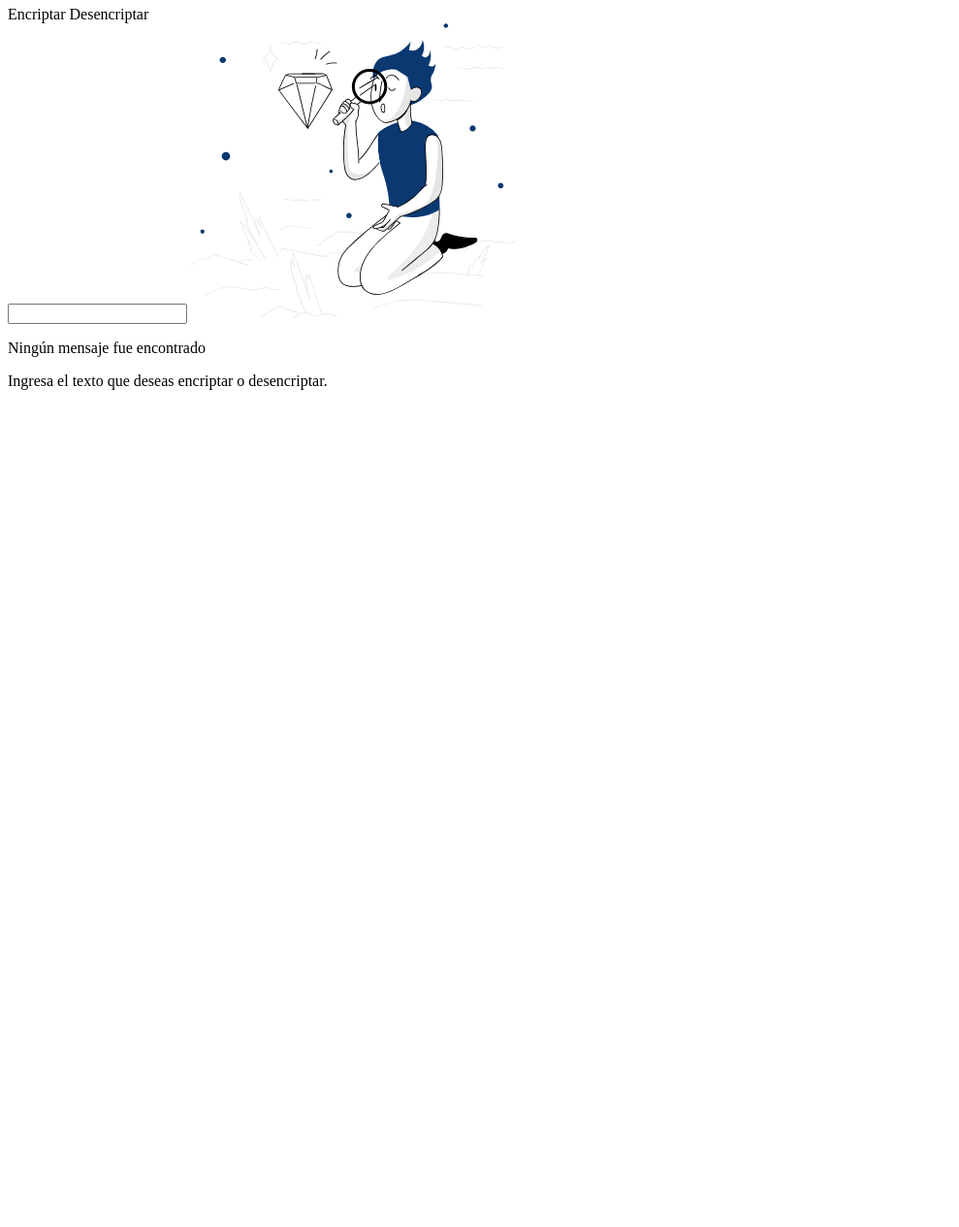
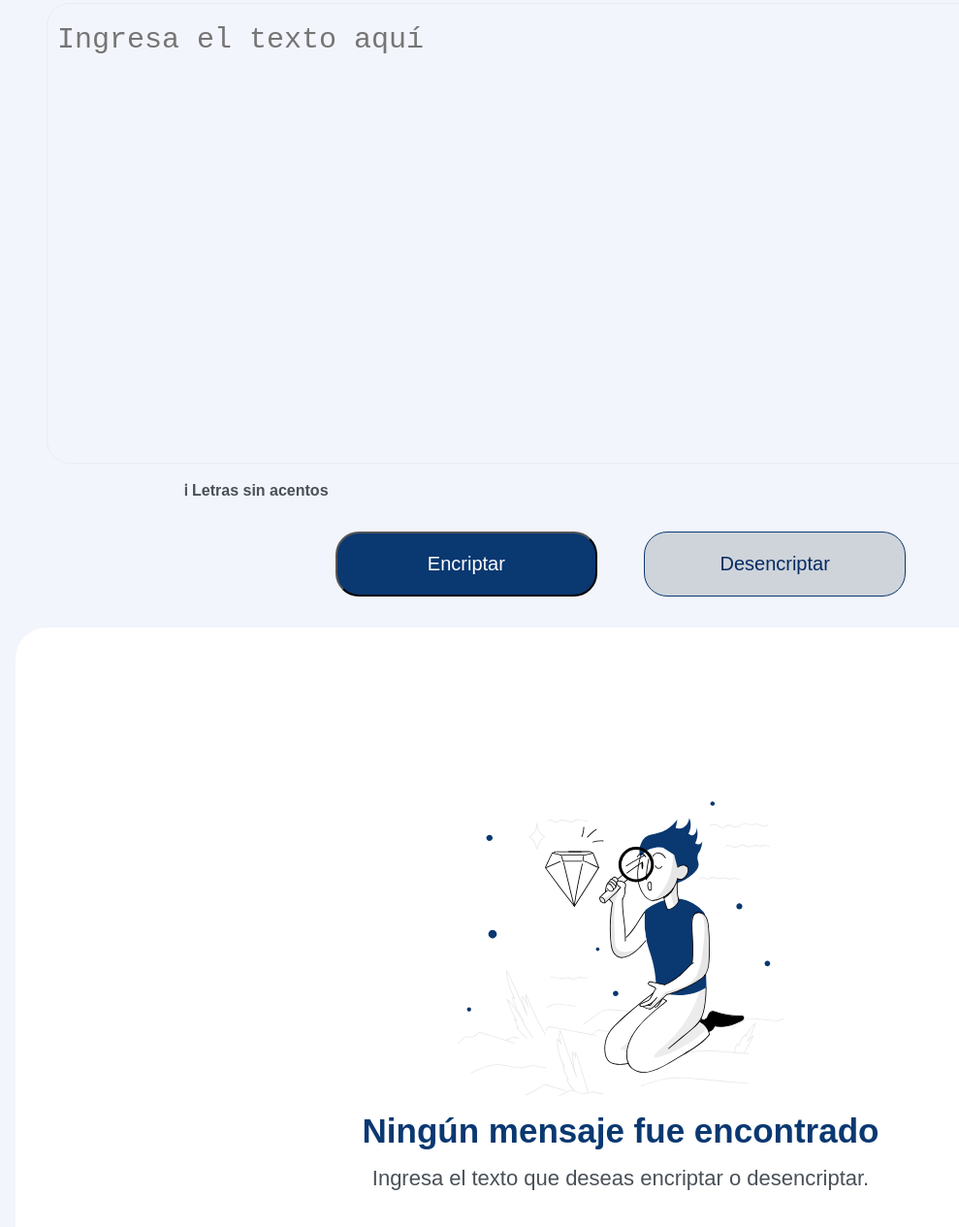
Before and after one commit to maxcasqui/cypher, a plain HTML site: page index.html in a window 1280 px wide. Shown: the part 129-1394 px from the top of the page at 97% size, without its empty margins (0-989 px from the left). Before the commit the page ends 800 px from the top, so only its background shows below. Drawn offline with Linux system fonts and the light colour scheme.

Commit message:
Add styles

```diff
--- a/css/main.css
+++ b/css/main.css
@@ -0,0 +1,219 @@
+:root{
+    --white: #fff;
+    --dark-blue-100: #609ED4;
+    --dark-blue-200: #356EA9;
+    --dark-blue-300: #0A3871;
+    --dark-blue-400: #072B61;
+    --dark-blue-500: #052051;
+
+    --light-blue-100: #F3F5FC;
+    --light-blue-200: #EFF1FA;
+    --light-blue-300: #E9ECF8;
+    --light-blue-400: #AAB2D5;
+    --light-blue-500: #757FB2;
+
+    --gray-blue-100: #CED4DA;
+    --gray-blue-200: #ADB5BD;
+    --gray-blue-300: #868E96;
+    --gray-blue-400: #495057;
+    --gray-blue-500: #343A40;
+}
+
+*{
+    padding: 0;
+    margin: 0;
+    box-sizing: border-box;
+}
+
+body{
+    background-color: var(--light-blue-100);
+    font-family: sans-serif;
+}
+
+.main-container{
+    padding: 16px;
+    display: flex;
+    flex-wrap: wrap;
+}
+
+.navigation{
+    margin-bottom: 32px;
+}
+
+.input-container{
+    height: 95vh;
+    padding: 32px;
+
+    flex-basis: 80%;
+    flex-grow: 1;
+    flex-shrink: 1;
+
+    display: flex;
+    flex-direction: column;
+}
+
+.input-container > textarea {
+    font-size: 30px;
+    padding: 20px 10px;
+    width: 100%;
+    height: 90%;
+    resize: none;
+    border-radius: 24px;
+    color: var(--dark-blue-300);
+    background-color: var(--light-blue-100);
+    border: 1px solid var(--light-blue-300);
+}
+
+.input-container > textarea:focus{
+    outline: none;
+}
+
+.options-container{
+    align-self: center;
+}
+
+.options-container > p{
+    margin: 16px 0;
+    font-size: 16px;
+    font-weight: bold;
+    color: var(--gray-blue-400);
+}
+
+.options-container > input{
+    margin: 0px 16px;
+    font-size: 20px;
+    width: 328px;
+    height: 67px;
+    border-radius: 24px;
+    cursor: pointer;
+}
+
+.btn-1{
+    background-color: var(--dark-blue-300);
+    color: var(--white);
+}
+
+.btn-2{
+    color: var(--dark-blue-400);
+    background-color: var(--gray-blue-100);
+    border: 1px solid var(--dark-blue-300);
+}
+
+.output-container{
+    height: 95vh;
+    padding: 32px;
+
+    flex-basis: 20%;
+    flex-grow: 1;
+    flex-shrink: 1;
+    background-color: var(--white);
+    border-radius: 32px;
+
+    display: flex;
+    flex-direction: column;
+    align-items: center;
+    justify-content: center;
+    gap: 16px;
+}
+
+.output-container > textarea {
+    width: 100%;
+    height: 100%;
+    font-size: 30px;
+    padding: 20px 25px;
+    border-radius: 16px;
+    color: var(--dark-blue-300);
+    resize: none;
+}
+
+.output-container > button {
+    font-size: 28px;
+    position: absolute;
+    width: 40px;
+    height: 40px;
+    border-radius: 8px;
+    border: 1px solid var(--gray-blue-300);
+    cursor: pointer;
+    right: 3rem;
+}
+
+.output-container > textarea:focus{
+    outline: none;
+}
+
+.output{
+    display: none;
+}
+
+.title-text{
+    font-size: 35px;
+    text-align: center;
+    color: var(--dark-blue-300);
+    font-weight: bold;
+}
+
+.info-text{
+    font-size: 22px;
+    text-align: center;
+    color: var(--gray-blue-400);
+}
+
+@media only screen and (min-width: 768px) {
+    .options-container{
+        display: flex;
+        flex-wrap: wrap;
+        justify-content: center;
+        gap: 16px;
+    }
+
+    .options-container > p{
+        flex-basis: 100%;
+    }
+
+    .options-container > input {
+        flex-basis: 30%;
+    }
+}
+
+@media only screen and (max-width: 768px) {
+    .input-container, .output-container{
+        flex-basis: 100%;
+    }
+
+    .output-container {
+        height: fit-content;
+        padding: 32px;
+    }
+
+    .title-text{
+        font-size: 18px;
+    }
+
+    .info-text{
+        font-size: 15px;
+    }
+
+    .output-container > img {
+        display: none;
+    }
+}
+
+@media only screen and (max-width: 480px) {
+    .options-container{
+        display: flex;
+        flex-direction: column;
+        align-items: center;
+        gap: 16px;
+    }
+}
+
+@media only screen and (max-width: 400px){
+    .input-container, .output-container{
+        padding: 4px;
+    }
+
+    .output-container {
+        height: fit-content;
+        padding: 32px;
+    }
+}
--- a/index.html
+++ b/index.html
@@ -3,27 +3,34 @@
 <head>
     <meta charset="UTF-8">
     <meta name="viewport" content="width=device-width, initial-scale=1.0">
+    <link rel="stylesheet" href="css/main.css">
     <title>Cypher</title>
 </head>
 <body>
     <main class="main-container">
-        <nav class="navigation">
-            <img src="img/logo.svg" alt="">
-        </nav>
         <section class="input-container">
-            <input type="text" name="input-text" id="input-text">
+            <nav class="navigation">
+                <img src="img/logo.svg" alt="">
+            </nav>
+
+            <textarea
+            name="input-text" id="input-text"
+            placeholder="Ingresa el texto aquí"
+            ></textarea>
+
+            <section class="options-container">
+                <p>&#8505; Letras sin acentos</p>
+                <input type="button" class="btn-1" value="Encriptar">
+                <input type="button" class="btn-2" value="Desencriptar">
+            </section>
         </section>
-        <section class="options-container">
-            <p>&#8505; Letras sin acentos</p>
-            <buttton>Encriptar</buttton>
-            <buttton>Desencriptar</buttton>
-        </section>
+        <aside class="output-container">
+            <textarea name="output-text" id="output-text" class="output"></textarea>
+            <button type="button" class="output">&#128203;</button>
+            <img src="img/imagefortext.svg" alt="" class="output-info">
+            <p class="title-text output-info">Ningún mensaje fue encontrado</p>
+            <p class="info-text output-info">Ingresa el texto que deseas encriptar o desencriptar.</p>
+        </aside>
     </main>
-    <aside class="output-container">
-        <input type="text" name="output-text" id="output-text">
-        <img src="img/imagefortext.svg" alt="">
-        <p class="title-text">Ningún mensaje fue encontrado</p>
-        <p class="info-text">Ingresa el texto que deseas encriptar o desencriptar.</p>
-    </aside>
 </body>
 </html>
```
